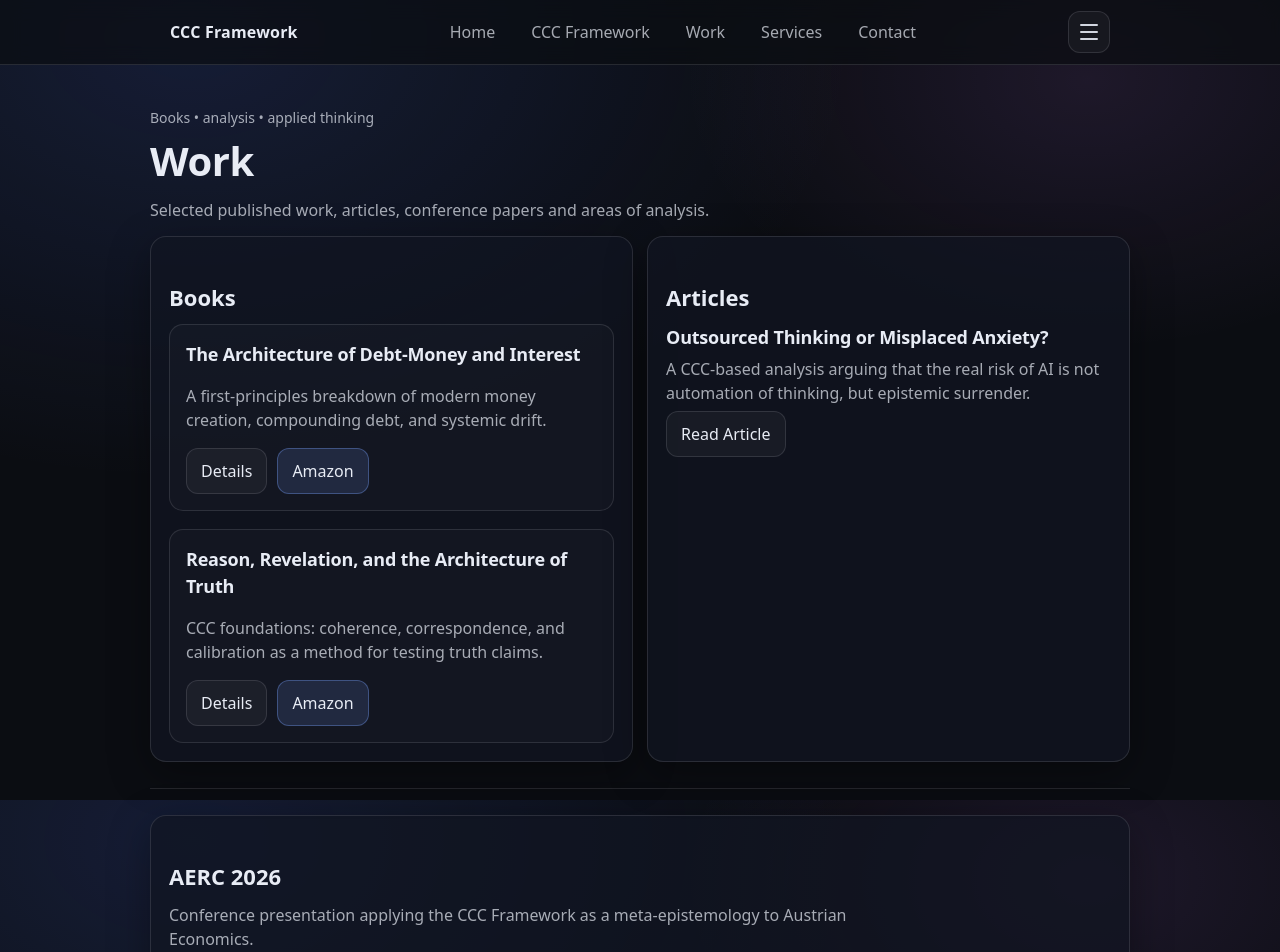
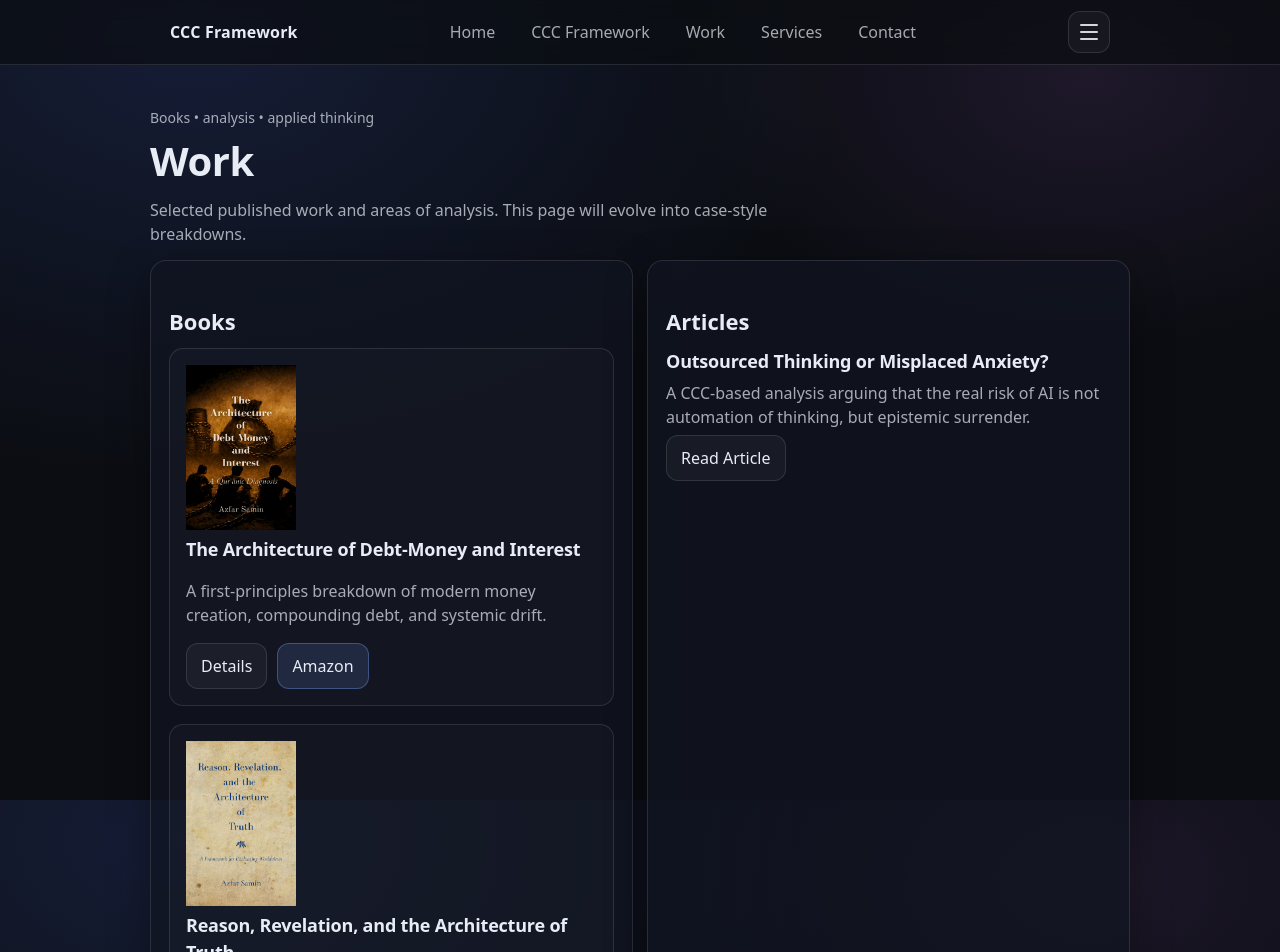
Before and after one commit to azfarsamin/cccframework, a Next.js app: page /work in a window 1280 px wide. Shown: the top 952 px of the page. Built offline with nearby package versions, Linux system fonts and the light colour scheme.

Commit message:
Update page.tsx

```diff
--- a/app/work/page.tsx
+++ b/app/work/page.tsx
@@ -1,3 +1,4 @@
+import Image from "next/image";
 import Link from "next/link";
 
 export default function WorkPage() {
@@ -6,16 +7,25 @@ export default function WorkPage() {
       <div className="kicker">Books • analysis • applied thinking</div>
       <h1>Work</h1>
       <p className="muted">
-        Selected published work, articles, conference papers and areas of analysis.
+        Selected published work and areas of analysis. This page will evolve into case-style breakdowns.
       </p>
 
       <div className="grid two">
-
         <div className="card">
           <h2>Books</h2>
 
           <div className="bookStack">
             <div className="bookCard">
+              <div className="bookItem">
+                <div className="bookThumb">
+                  <Image
+                    src="/books/debt-money.jpg"
+                    alt="The Architecture of Debt-Money and Interest book cover"
+                    width={110}
+                    height={165}
+                  />
+                </div>
+
                 <div className="bookMeta">
                   <div className="bookTitle">
                     The Architecture of Debt-Money and Interest
@@ -41,8 +51,19 @@ export default function WorkPage() {
                   </div>
                 </div>
               </div>
+            </div>
 
             <div className="bookCard">
+              <div className="bookItem">
+                <div className="bookThumb">
+                  <Image
+                    src="/books/reason-revelation.jpg"
+                    alt="Reason, Revelation, and the Architecture of Truth book cover"
+                    width={110}
+                    height={165}
+                  />
+                </div>
+
                 <div className="bookMeta">
                   <div className="bookTitle">
                     Reason, Revelation, and the Architecture of Truth
@@ -73,6 +94,7 @@ export default function WorkPage() {
               </div>
             </div>
           </div>
+        </div>
 
         <div className="card">
           <h2>Articles</h2>
@@ -94,7 +116,6 @@ export default function WorkPage() {
             </Link>
           </div>
         </div>
-
       </div>
 
       <div className="hr" />
```
Lines whose indentation alone changed are shown as unchanged.
